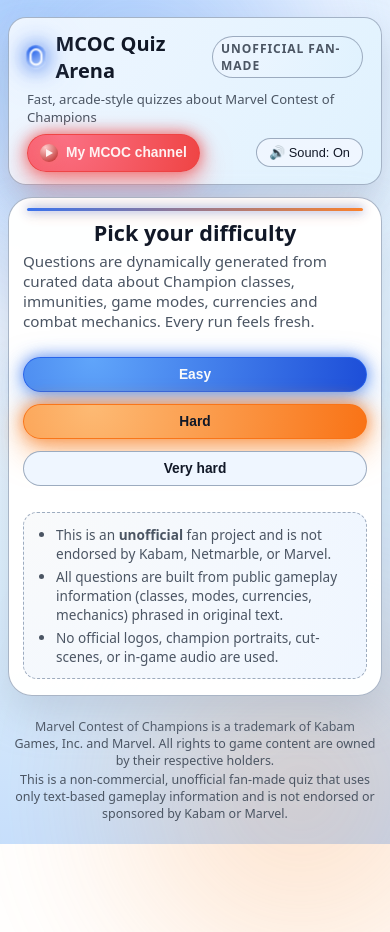
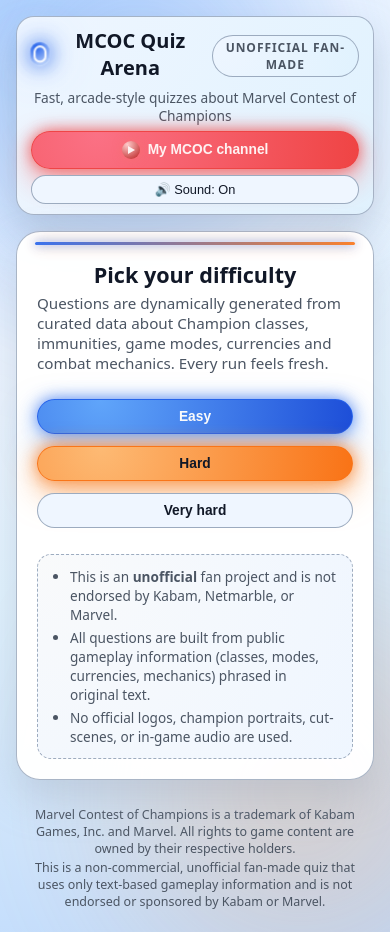
Before and after one commit to mcoc1all1/mcoc-quiz, a plain HTML site: page index.html in a window 390 px wide. Before the commit the page ends 844 px from the top, so only its background shows below. Drawn offline with Linux system fonts and the light colour scheme.

Commit message:
Update index.html

```diff
--- a/index.html
+++ b/index.html
@@ -940,52 +940,60 @@
     }
 
     /* Mobile layout fixes */
-/* Mobile layout tweaks */
+    /* Mobile layout tweaks */
+    /* Mobile layout fixes */
 @media (max-width: 600px) {
-  /* Allow scrolling and reduce side padding */
+  /* Allow the page to scroll vertically on phones */
   body {
     overflow-x: hidden;
     overflow-y: auto;
-    padding: 12px 8px;
   }
 
-  .app-shell {
-    gap: 12px;
+  /* HEADER: stack nicely on small screens */
+  .site-header {
+    flex-direction: column;        /* instead of row */
+    align-items: center;           /* center everything */
+    text-align: center;
+    gap: 8px;
+    padding: 10px 14px;
   }
 
-  /* Header: stack nicely */
-  .site-header {
-    flex-direction: column;
-    align-items: flex-start;
+  .site-header h1 {
+    width: 100%;
+    justify-content: center;
+    font-size: 1.25rem;            /* slightly smaller title on phones */
+  }
+
+  .badge {
+    margin-top: 4px;
+  }
+
+  .header-right {
+    width: 100%;
+    flex-direction: column;        /* tagline + buttons in a column */
+    align-items: center;
     gap: 6px;
   }
 
-  .site-header h1 {
-    font-size: 1.25rem;
-  }
-
-  .header-right {
-    width: 100%;
-    justify-content: space-between;
-  }
-
   .tagline {
     max-width: 100%;
-    font-size: 0.82rem;
+    font-size: 0.86rem;
+    line-height: 1.3;
   }
 
-  /* Cards should grow and not clip content */
+  /* Make header buttons look like clean full-width mobile CTAs */
+  .header-right .btn {
+    width: 100%;
+    justify-content: center;
+  }
+
+  /* Let cards grow fully on small screens instead of clipping content */
   .panel-card {
     max-height: none;
     overflow: visible;
-    padding: 20px 14px 16px;
   }
 
-  .question-text {
-    font-size: 0.96rem;
-  }
-
-  /* Difficulty buttons: full-width, stacked */
+  /* Stack mode buttons nicely and keep them visible */
   .mode-buttons {
     flex-direction: column;
     align-items: stretch;
@@ -996,6 +1004,9 @@
     justify-content: center;
     text-align: center;
   }
+}
+
+
 
   /* Global button tweaks for mobile: smaller font, allow wrapping */
   .btn {
```
